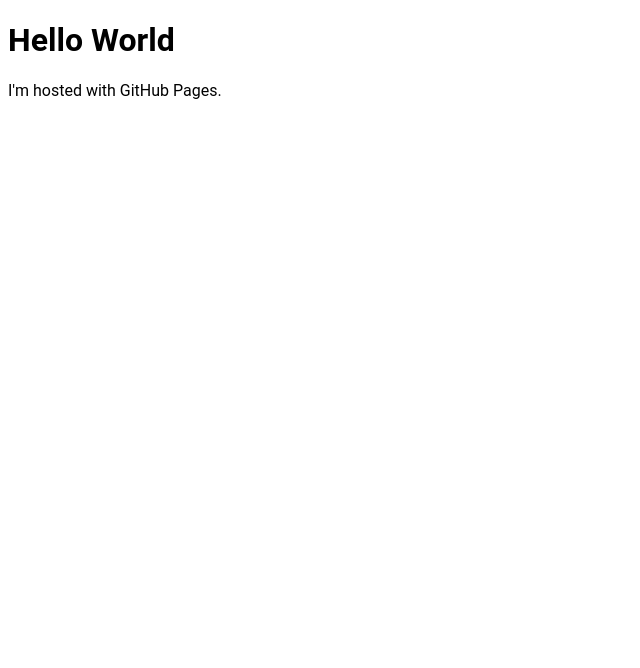
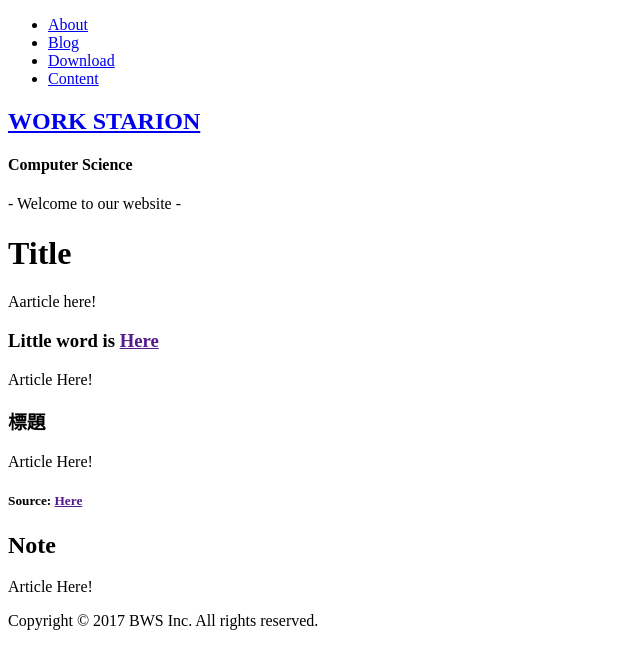
Before and after one commit to imprld01/bws, a plain HTML site: page index.html in a window 1280 px wide. Shown: the whole page, without its empty margins (0-640 px from the left). Drawn offline with nearby package versions, Linux system fonts and the light colour scheme.

Commit message:
easy html structure test

```diff
--- a/index.html
+++ b/index.html
@@ -16,16 +16,57 @@
 			<link rel="stylesheet" type="text/css" href="https://maxcdn.bootstrapcdn.com/bootstrap/3.3.7/css/bootstrap.min.css">
 			<link rel="stylesheet" type="text/css" href="webcss/main.css">
 		</noscript>
-
-		<style>
-			body {
-				font-family: "Roboto", sans-serif;
-			}
-		</style>
 	</head>
 
 	<body>
-		<h1>Hello World</h1>
-		<p>I'm hosted with GitHub Pages.</p>
+		<div class = "Header">
+			<nav>
+				<ul>
+					<li id = ""><a href = "#">About</a></li>
+					<li><a href = "#">Blog</a></li>
+					<li><a href = "#">Download</a></li>
+					<li><a href = "#">Content</a></li>
+				</ul>
+			</nav>
+		</div>
+
+		<div class = "cover">
+			<a href = "#">
+				<h2>WORK STARION</h2>
+			</a>
+			<h4>Computer Science</h4>
+			<p>- Welcome to our website -</p>
+		</div>
+
+		<div class = "jmbtrn">
+			<h1>Title</h1>
+			<p>
+				Aarticle here!
+			</p>
+			<h3>Little word is <a href = "">Here</a></h3>
+		</div>
+
+		<div class = "content">
+			<p>
+				Article Here!
+			</p>
+
+			<div class = "piece">
+				<h3>標題</h3>
+				<p>
+					Article Here!
+				</p>
+				<h5>Source: <a href = "">Here</a></h5>
+			</div>
+		</div>
+
+		<div class = "footer">
+			<h2>Note</h2>
+			<p>
+				Article Here!
+			</p>
+		</div>
+
+		<div class = "cprit">Copyright &copy; 2017 BWS Inc. All rights reserved.</div>
 	</body>
 </html>
```
